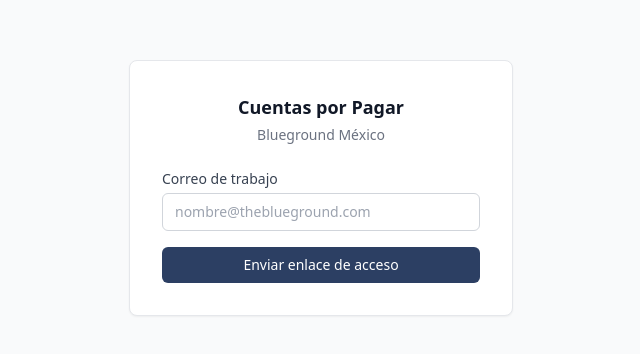
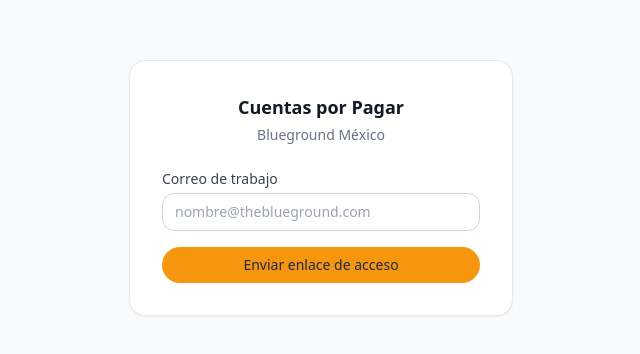
Before and after one commit to RicardCordelion1992/ap-blueground-mx, a Next.js app: page /login in a window 1280 px wide. Shown: the part 236-590 px from the top of the page, without its empty margins (319-959 px from the left). Built offline with nearby package versions, Linux system fonts and the light colour scheme; no server answers.

Commit message:
Update globals.css

```diff
--- a/app/globals.css
+++ b/app/globals.css
@@ -7,21 +7,21 @@ body {
 }
 
 .card {
-  @apply bg-white border border-gray-200 rounded-lg shadow-sm;
+  @apply bg-white border border-gray-200 rounded-2xl shadow-sm;
 }
 
 .btn {
-  @apply inline-flex items-center justify-center rounded-md px-3 py-2 text-sm font-medium transition-colors;
+  @apply inline-flex items-center justify-center rounded-full px-4 py-2 text-sm font-medium transition-colors;
 }
 .btn-primary {
-  @apply btn bg-brand-600 text-white hover:bg-brand-700;
+  @apply btn bg-accent-500 text-brand-800 font-semibold hover:bg-accent-600;
 }
 .btn-secondary {
   @apply btn bg-white border border-gray-300 text-gray-700 hover:bg-gray-50;
 }
 
 .input {
-  @apply w-full rounded-md border border-gray-300 px-3 py-2 text-sm focus:outline-none focus:ring-2 focus:ring-brand-500 focus:border-transparent;
+  @apply w-full rounded-xl border border-gray-300 px-3 py-2 text-sm focus:outline-none focus:ring-2 focus:ring-accent-400 focus:border-transparent;
 }
 .label {
   @apply block text-sm font-medium text-gray-700 mb-1;
```
